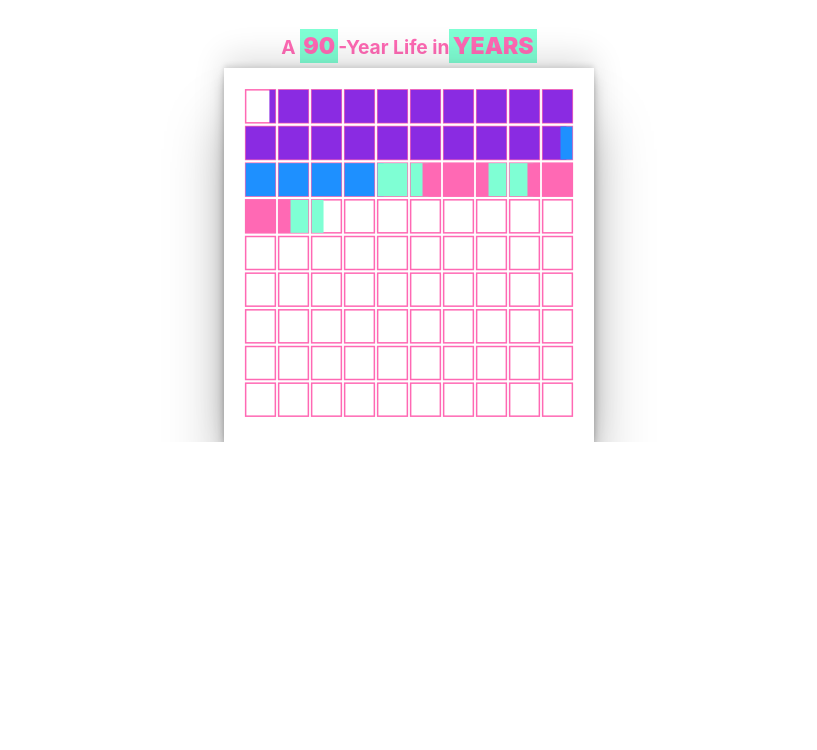
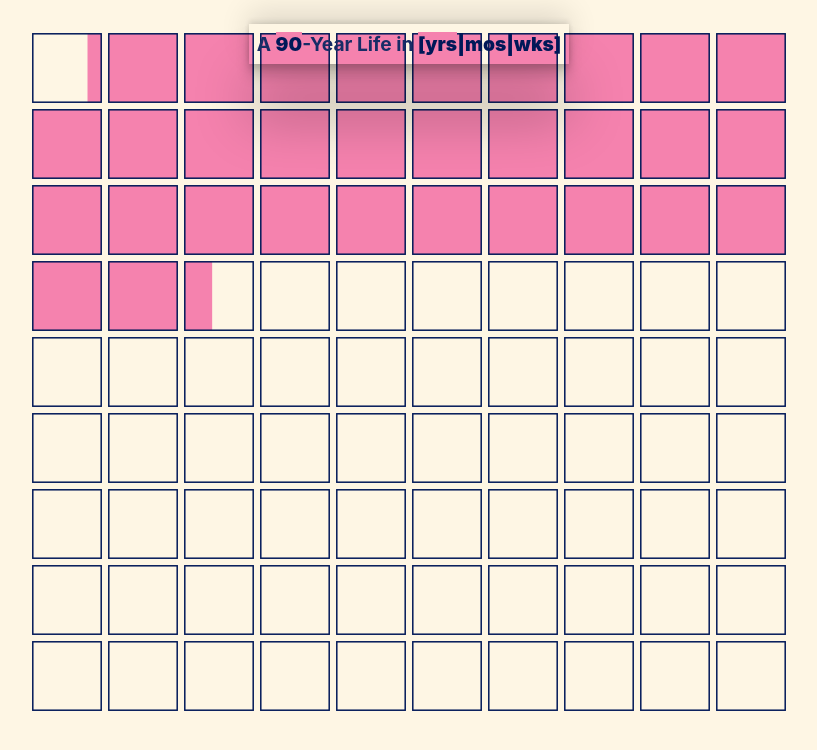
Before and after one commit to intmainreturn00/your-life-in, a React (Create React App) app: page / in a window 1280 px wide. Shown: the top 750 px of the page, without its empty margins (231-1048 px from the left). Built offline with nearby package versions, Linux system fonts and the light colour scheme.

Commit message:
some work 123

```diff
--- a/package.json
+++ b/package.json
@@ -4,6 +4,7 @@
   "private": true,
   "homepage": "http://intmainreturn00.github.io/your-life-in",
   "dependencies": {
+    "@react-spring/web": "^9.7.2",
     "@testing-library/jest-dom": "^5.16.5",
     "@testing-library/react": "^13.4.0",
     "@testing-library/user-event": "^13.5.0",
@@ -11,6 +12,7 @@
     "@types/node": "^16.18.23",
     "@types/react": "^18.0.35",
     "@types/react-dom": "^18.0.11",
+    "@use-gesture/react": "^10.2.26",
     "react": "^18.2.0",
     "react-dom": "^18.2.0",
     "react-scripts": "5.0.1",
--- a/src/App.tsx
+++ b/src/App.tsx
@@ -1,112 +1,162 @@
-import React, { useMemo, useState } from "react";
-import LifeBoard, { Scale } from "./LifeBoard";
+import React, { useEffect, useState } from "react";
+import { useSpring, animated } from "@react-spring/web";
+import { useDrag, usePinch } from "@use-gesture/react";
+import LifeCard, { DrawType, Scale, Size } from "./LifeCard";
 import isMobile from "./isMobile";
 import styled from "styled-components";
 import { datasets } from "./dataset";
 import { noselect } from "./noselect";
-import { Draw, NormalDraw, DiamondDraw, RoughDraw } from "./drawings";
-// import { drawPrimitives } from "./drawPrimitives";
+import { useWindowSize } from "./useWindowSize";
+import colors from "./colors";
+import { createUseGesture, dragAction, pinchAction } from "@use-gesture/react";
+
+const useGesture = createUseGesture([pinchAction]);
 
 export default function App() {
+  useEffect(() => {
+    const handler = (e: Event) => e.preventDefault();
+    document.addEventListener("gesturestart", handler);
+    document.addEventListener("gesturechange", handler);
+    document.addEventListener("gestureend", handler);
+    return () => {
+      document.removeEventListener("gesturestart", handler);
+      document.removeEventListener("gesturechange", handler);
+      document.removeEventListener("gestureend", handler);
+    };
+  }, []);
+  const [style, api] = useSpring(() => ({
+    scale: 1,
+  }));
+  const bind = usePinch(
+    ({ last, down, active, canceled, origin: [ox, oy], first, movement: [ms], offset: [s, a], cancel, memo }) => {
+      if (s > 2.666) {
+        setScale("WEEKS");
+      } else if (s > 1.666) {
+        setScale("MONTHS");
+      } else {
+        setScale("YEARS");
+      }
+
+      // api.start({ scale: s });
+      // if (active) {
+      //   api.start({ scale: s });
+      // } else {
+      //   api.start({ scale: 1 });
+      //   // cancel();
+      // }
+    },
+    { scaleBounds: { min: 1, max: 2.7 }, rubberband: true }
+  );
+  //
   const startDate = datasets.myBirthday;
   const [yearsToShow, setYearsToShow] = useState<number>(90);
   const [scale, setScale] = useState<Scale>("YEARS");
-  const intervals = datasets.authoring;
-  const normalDraw = useMemo(() => new NormalDraw(), []);
-  // const diamondDraw = useMemo(() => new DiamondDraw(), []);
-  const roughDraw = useMemo(() => new RoughDraw(), []);
-  const [drawer, setDrawer] = useState<Draw>(normalDraw);
-
-  const handleDrawerChange = () => {
-    if (drawer === normalDraw) {
-      setDrawer(roughDraw);
-    } else if (drawer === roughDraw) {
-      setDrawer(normalDraw);
+  const windowSize = useWindowSize();
+  const getCanvasSize = () => {
+    document.documentElement.style.setProperty("--doc-height", `${window.innerHeight}px`);
+    const xEdge = 0.95 * Math.min(windowSize.dx, windowSize.dy);
+    return { dx: xEdge, dy: xEdge };
+  };
+  const [drawStyle, setDrawStyle] = useState<DrawType>("OK");
+  const handleDrawStyleChange = () => {
+    if (drawStyle === "OK") {
+      setDrawStyle("FUNKY");
+    } else {
+      setDrawStyle("OK");
     }
   };
-  const handleZoomChange = () => {
-    if (scale === "YEARS") {
-      setScale("MONTHS");
-    } else if (scale === "MONTHS") {
-      setScale("WEEKS");
-    } else {
-      setScale("YEARS");
-    }
-  };
+
   const handleYearsToShowChange = () => {
     if (yearsToShow === 90) {
-      setYearsToShow(60);
+      setYearsToShow(35);
     } else {
       setYearsToShow(90);
     }
   };
+  //"WEEKS" | "MONTHS" | "YEARS";
   return (
     <Container isMobile={isMobile()}>
-      <Title>
+      <animated.div {...bind()} style={style}>
+        <LifeContainer onClick={handleDrawStyleChange}>
+          <LifeCard
+            startDate={startDate}
+            yearsToShow={yearsToShow}
+            scale={scale}
+            intervals={scale === "YEARS" ? datasets.allMyLife : datasets.authoring}
+            canvasSizePx={getCanvasSize()}
+            strokeColor={colors.stroke}
+            style={{}}
+            drawStyle={drawStyle}
+          />
+        </LifeContainer>
+      </animated.div>
+      <Title canvasSize={getCanvasSize()}>
         A{" "}
-        <ScaleButton isMobile={isMobile()} onClick={handleYearsToShowChange}>
+        <ScaleButton isActive={true} isMobile={isMobile()} onClick={handleYearsToShowChange}>
           {yearsToShow}
         </ScaleButton>
-        -Year Life in
-        <ScaleButton isMobile={isMobile()} onClick={handleZoomChange}>
-          {scale}
+        -Year Life in{" "}
+        <ScaleButton isActive={scale === "YEARS"} isMobile={isMobile()} onClick={() => setScale("YEARS")}>
+          {"[yrs"}
+        </ScaleButton>
+        <ScaleButton isActive={scale === "MONTHS"} isMobile={isMobile()} onClick={() => setScale("MONTHS")}>
+          {"|mos"}
+        </ScaleButton>
+        <ScaleButton isActive={scale === "WEEKS"} isMobile={isMobile()} onClick={() => setScale("WEEKS")}>
+          {"|wks]"}
         </ScaleButton>
       </Title>
-      <LifeContainer onClick={handleDrawerChange}>
-        <LifeBoard
-          startDate={startDate}
-          yearsToShow={yearsToShow}
-          scale={scale}
-          intervals={intervals}
-          canvasSizePx={{ dx: 330, dy: scale === "YEARS" ? 330 : 560 }}
-          strokeColor={"hotpink"}
-          style={{ margin: scale === "YEARS" ? 20 : 5 }}
-          draw={drawer}
-        />
-      </LifeContainer>
     </Container>
   );
 }
 
 const Container = styled.div<{ isMobile: boolean }>`
-  min-height: 100vh;
-  /* mobile viewport bug fix */
-  min-height: -webkit-fill-available;
-
   display: flex;
+  flex: 1;
+  height: var(--doc-height);
   flex-direction: column;
-  justify-content: flex-start;
+  justify-content: center;
   align-items: center;
-  padding-top: 1rem;
   overflow: hidden;
+  background-color: ${colors.background};
 `;
 
-const Title = styled.text`
+const Title = styled.text<{ canvasSize: Size }>`
   ${noselect}
-  margin-top: 1rem;
-  cursor: pointer;
-  color: hotpink;
   font-weight: bolder;
   font-size: larger;
+  position: absolute;
+  top: 24px;
+  padding: 8px;
+  left: ${(props) => (window.innerWidth - props.canvasSize.dx) / 2};
+  right: ${(props) => (window.innerWidth - props.canvasSize.dx) / 2};
+
+  cursor: pointer;
+  color: ${colors.p};
+  text-align: center;
+
+  box-shadow: rgba(0, 0, 0, 0.25) 0px 54px 55px, rgba(0, 0, 0, 0.12) 0px -12px 30px, rgba(0, 0, 0, 0.12) 0px 4px 6px,
+    rgba(0, 0, 0, 0.17) 0px 12px 13px, rgba(0, 0, 0, 0.09) 0px -3px 5px;
 `;
 
-const ScaleButton = styled.text<{ isMobile: boolean }>`
+const ScaleButton = styled.text<{ isMobile: boolean; isActive: boolean }>`
   font-weight: bolder;
-  font-size: larger;
-  background-color: aquamarine;
-  padding: 0.2rem;
+  /* font-size: larger; */
+  color: ${colors.buttonText};
+  background: ${(props) => (props.isActive ? colors.button : "transparent")};
   &:hover {
-    ${(props) => !props.isMobile && "color: aquamarine; background-color: hotpink; "}
+    ${(props) => !props.isMobile && `background-color: ${colors.button};`}
   }
   &:active {
-    color: aquamarine;
-    background-color: hotpink;
+    background-color: ${colors.button};
   }
 `;
 
 const LifeContainer = styled.div`
   ${noselect}
-  margin-top: 0.5rem;
-  box-shadow: rgba(0, 0, 0, 0.25) 0px 54px 55px, rgba(0, 0, 0, 0.12) 0px -12px 30px, rgba(0, 0, 0, 0.12) 0px 4px 6px,
-    rgba(0, 0, 0, 0.17) 0px 12px 13px, rgba(0, 0, 0, 0.09) 0px -3px 5px;
+  /* display: flex; */
+  /* flex: 1; */
+  /* min-width: 300px; */
+  margin-top: 24px;
+  /* background-color: ${colors.button}; */
 `;
--- a/src/LifeBoard.tsx
+++ b/src/LifeCard.tsx
@@ -1,9 +1,10 @@
-import React, { useRef, useEffect } from "react";
+import React, { useRef, useEffect, useMemo, useState } from "react";
 
-import calculateBoard from "./board";
-import { Draw } from "./drawings";
+import { Draw, NormalDraw, RoughDraw } from "./drawings";
+import { calculateBoard } from "./board";
 
 export type Scale = "WEEKS" | "MONTHS" | "YEARS";
+export type DrawType = "OK" | "FUNKY";
 
 export type Interval = {
   A: Date;
@@ -36,48 +37,51 @@ export type LifeProps = {
   canvasSizePx: Size;
   strokeColor: string;
   style?: React.CSSProperties;
-  draw: Draw;
+  drawStyle: DrawType;
 };
 
-export default function LifeBoard({ startDate, yearsToShow, scale, intervals, canvasSizePx, style, strokeColor, draw }: LifeProps) {
+export default function LifeCard({ startDate, yearsToShow, scale, intervals, canvasSizePx, style, strokeColor, drawStyle }: LifeProps) {
   const canvasRef = useRef<HTMLCanvasElement | null>(null);
   const ctxRef = React.useRef<CanvasRenderingContext2D | null>(null);
+  const normalDraw = useMemo(() => new NormalDraw(), []);
+  const roughDraw = useMemo(() => new RoughDraw(), []);
+
   useEffect(() => {
     const board = calculateBoard(startDate, yearsToShow, scale, canvasSizePx);
     const unitIntervals = intervals ? board.intervalToUnits(intervals) : [];
+    const draw = drawStyle === "OK" ? normalDraw : roughDraw;
 
     if (canvasRef.current) {
       ctxRef.current = canvasRef.current.getContext("2d");
-      const canvas: HTMLCanvasElement | null = canvasRef.current;
-      const ctx: CanvasRenderingContext2D | null = ctxRef.current;
+      const canvas = canvasRef.current;
+      const ctx = ctxRef.current;
       //
       if (ctx) {
         // init ==============================
         draw.initCanvas(canvas, ctx, board, canvasSizePx, strokeColor);
-
         let requestId: number;
         let i = 0;
 
         const render = () => {
           ctx.clearRect(0, 0, canvas.width, canvas.height);
+          unitIntervals.forEach((interval) => {
+            draw.drawInterval(canvas, ctx, board, interval);
+          });
           for (let unit = 0; unit < board.row * board.column; ++unit) {
             draw.strokeUnit(canvas, ctx, board, unit, strokeColor);
           }
-          unitIntervals.forEach((interval) => {
-            draw.drawInterval(canvas, ctx, board, interval);
-          });
           //const nowUnit = board.dateToUnit(new Date());
           i += 0.05;
-          requestId = requestAnimationFrame(render);
+          // requestId = requestAnimationFrame(render);
         };
 
         render();
-        return () => {
-          cancelAnimationFrame(requestId);
-        };
+        // return () => {
+        //   cancelAnimationFrame(requestId);
+        // };
       }
     }
-  }, [startDate, yearsToShow, scale, canvasSizePx, intervals, strokeColor, draw]);
+  }, [startDate, yearsToShow, scale, canvasSizePx, intervals, strokeColor, drawStyle, normalDraw, roughDraw]);
 
   return <canvas style={style} ref={canvasRef} />;
 }
--- a/src/board.ts
+++ b/src/board.ts
@@ -1,4 +1,4 @@
-import { Interval, Point, Scale, Size, UnitInterval } from "./LifeBoard";
+import { Interval, Point, Scale, Size, UnitInterval } from "./LifeCard";
 import { startOfTheYear, weeks, months, years } from "./timeUtils";
 
 export type Board = {
@@ -14,10 +14,13 @@ export type Board = {
   intervalToUnits: (intervals: Array<Interval>) => Array<UnitInterval>;
 };
 
-const calculateBoard = (startDate: Date, yearsToShow: number, scale: Scale, canvasSizePx: Size) => {
+export const calculateBoard = (startDate: Date, yearsToShow: number, scale: Scale, canvasSizePx: Size) => {
   const row = scale === "YEARS" ? 10 : scale === "MONTHS" ? 12 : 52;
   const column = scale === "YEARS" ? yearsToShow / 10 : yearsToShow;
-  const unitSize: Size = { dx: canvasSizePx.dx / row, dy: canvasSizePx.dy / column };
+  const unitSize: Size = {
+    dx: scale === "YEARS" ? Math.min(canvasSizePx.dx, canvasSizePx.dy) / Math.max(row, column) : canvasSizePx.dx / row,
+    dy: scale === "YEARS" ? Math.min(canvasSizePx.dx, canvasSizePx.dy) / Math.max(row, column) : canvasSizePx.dy / column,
+  };
   const diff: (d1: Date, d2: Date) => number = scale === "YEARS" ? years : scale === "MONTHS" ? months : weeks;
   const dateToUnit = (d: Date) => {
     return Math.floor(diff(startOfTheYear(startDate), d));
@@ -49,7 +52,17 @@ const calculateBoard = (startDate: Date, yearsToShow: number, scale: Scale, canv
     });
     return res;
   };
-  return { startDate, yearsToShow, scale, row, column, unitSize, scaledSize, dateToUnit, unitCenter, intervalToUnits } as Board;
+  const board: Board = {
+    startDate: startDate,
+    yearsToShow: yearsToShow,
+    scale: scale,
+    row: row,
+    column: column,
+    unitSize: unitSize,
+    scaledSize: scaledSize,
+    dateToUnit: dateToUnit,
+    unitCenter: unitCenter,
+    intervalToUnits: intervalToUnits,
+  };
+  return board;
 };
-
-export default calculateBoard;
--- /dev/null
+++ b/src/colors.ts
@@ -0,0 +1,21 @@
+const colors = {
+  background: "#fef6e4",
+  headline: "#001858",
+  p: "#172c66",
+  button: "#f582ae",
+  buttonText: "#001858",
+
+  color1: "#b493fa",
+  color2: "#ff92c6",
+  color3: "#ffb9a2",
+  color4: "#ffeda6",
+  color5: "#f6fcc4",
+
+  stroke: "#001858",
+  main: "#f3d2c1",
+  highlight: "#fef6e4",
+  secondary: "#8bd3dd",
+  tertiery: "#f582ae",
+};
+
+export default colors;
--- a/src/drawings.ts
+++ b/src/drawings.ts
@@ -1,4 +1,4 @@
-import { Size, UnitInterval } from "./LifeBoard";
+import { Size, UnitInterval } from "./LifeCard";
 import retinaCanvasScaling from "./retinaCanvasScaling";
 import { Board } from "./board";
 import { RoughCanvas } from "roughjs/bin/canvas";
@@ -122,13 +122,14 @@ export class RoughDraw {
   intervalsDrawables: Map<UnitInterval, Drawable> = new Map();
 
   initCanvas(canvas: HTMLCanvas, ctx: CanvasContext, board: Board, canvasSizePx: Size, strokeColor: string) {
-    const lineWidth = board.scale === "YEARS" ? 1.5 : 0.1;
+    const lineWidth = board.scale === "YEARS" ? 0.2 : 0.2;
     retinaCanvasScaling(canvas, ctx, canvasSizePx);
     ctx.lineWidth = lineWidth;
     this.config = {
       options: {
         roughness: 1,
-        bowing: 2,
+        bowing: 1,
+        fillWeight: 2,
         strokeWidth: lineWidth,
         seed: Math.floor(Math.random() * 100),
         stroke: strokeColor,
@@ -138,6 +139,7 @@ export class RoughDraw {
     };
     const rc = rough.canvas(canvas, this.config);
     this.grid = [];
+    this.intervalsDrawables = new Map();
     for (let unit = 0; unit < board.row * board.column; ++unit) {
       const center = board.unitCenter(unit);
       const size = board.scaledSize(board.unitSize, 0.9, 0.9);
@@ -176,17 +178,18 @@ export class RoughDraw {
         // multi-line shape
         path.push([centerA.x - size.dx / 2 + interval.from * size.dx, centerA.y + size.dy / 2]);
         path.push([centerA.x - size.dx / 2 + interval.from * size.dx, centerA.y - size.dy / 2]);
-        path.push([size.dx * board.row + size.dx, centerA.y - size.dy / 2]);
-        path.push([size.dx * board.row + size.dx, centerB.y - size.dy / 2]);
+        path.push([size.dx * board.row - 1, centerA.y - size.dy / 2]);
+        path.push([size.dx * board.row - 1, centerB.y - size.dy / 2]);
         path.push([centerB.x - size.dx / 2 + interval.to * size.dx, centerB.y - size.dy / 2]);
         path.push([centerB.x - size.dx / 2 + interval.to * size.dx, centerB.y + size.dy / 2]);
-        path.push([0, centerB.y + size.dy / 2]);
-        path.push([0, centerA.y + size.dy / 2]);
+        path.push([1, centerB.y + size.dy / 2]);
+        path.push([1, centerA.y + size.dy / 2]);
       }
       drawable = rc.generator.polygon(path, {
         fill: interval.color,
       });
       this.intervalsDrawables.set(interval, drawable);
+      rc.draw(drawable);
     } else {
       rc.draw(drawable);
     }
--- a/src/retinaCanvasScaling.ts
+++ b/src/retinaCanvasScaling.ts
@@ -1,4 +1,4 @@
-import { Size } from "./LifeBoard";
+import { Size } from "./LifeCard";
 
 const retinaCanvasScaling = (canvas: HTMLCanvasElement, ctx: CanvasRenderingContext2D, canvasSizePx: Size) => {
   canvas.style.width = `${canvasSizePx.dx}px`;
--- /dev/null
+++ b/src/useWindowSize.ts
@@ -0,0 +1,28 @@
+import { useEffect, useState } from "react";
+import { Size } from "./LifeCard";
+
+export function useWindowSize(): Size {
+  // Initialize state with undefined width/height so server and client renders match
+  // Learn more here: https://joshwcomeau.com/react/the-perils-of-rehydration/
+  const [windowSize, setWindowSize] = useState<Size>({
+    dx: 0,
+    dy: 0,
+  });
+  useEffect(() => {
+    // Handler to call on window resize
+    function handleResize() {
+      // Set window width/height to state
+      setWindowSize({
+        dx: window.innerWidth,
+        dy: window.innerHeight,
+      });
+    }
+    // Add event listener
+    window.addEventListener("resize", handleResize);
+    // Call handler right away so state gets updated with initial window size
+    handleResize();
+    // Remove event listener on cleanup
+    return () => window.removeEventListener("resize", handleResize);
+  }, []); // Empty array ensures that effect is only run on mount
+  return windowSize;
+}
```
Also changed, not shown: src/dataset.ts (+12 -11 lines), 1 other file (tests, documents, lock files or other folders).
